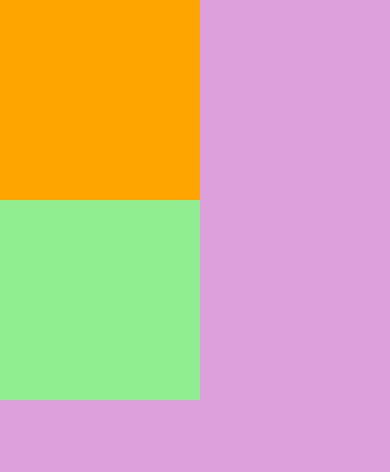
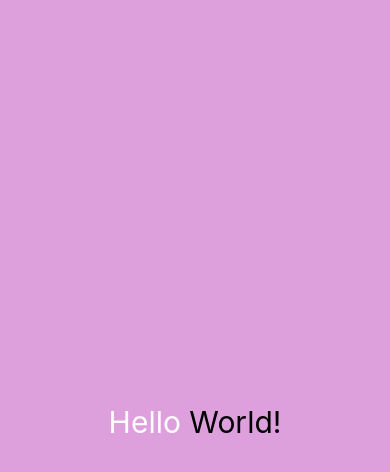
Before and after one commit to tirthraj07/React-Native, a React Native app: screen / in a window 390 px wide. Shown: the top 472 px of the page. Built offline with nearby package versions, Linux system fonts and the light colour scheme.

Commit message:
React Native Tutorial - 9 - Text

```diff
--- a/App.js
+++ b/App.js
@@ -1,10 +1,18 @@
-import { View } from "react-native";
+import { View, Text } from "react-native";
 
 export default function App(){
   return (
-    <View style={{backgroundColor:"plum", flex: 1}}>
-      <View style={{ width: 200, height:200, backgroundColor: "orange" }}></View>
-      <View style={{ width: 200, height:200, backgroundColor: "lightgreen" }}></View>
+    <View style={{
+      flex: 1,
+      backgroundColor: 'plum',
+      justifyContent: 'center',
+      alignItems: 'center',
+    }}>
+
+      <Text style={{fontSize: 30}}>
+        <Text style={{color: "white"}}>Hello</Text> World!
+      </Text>
+
     </View>
   )
 }
```
